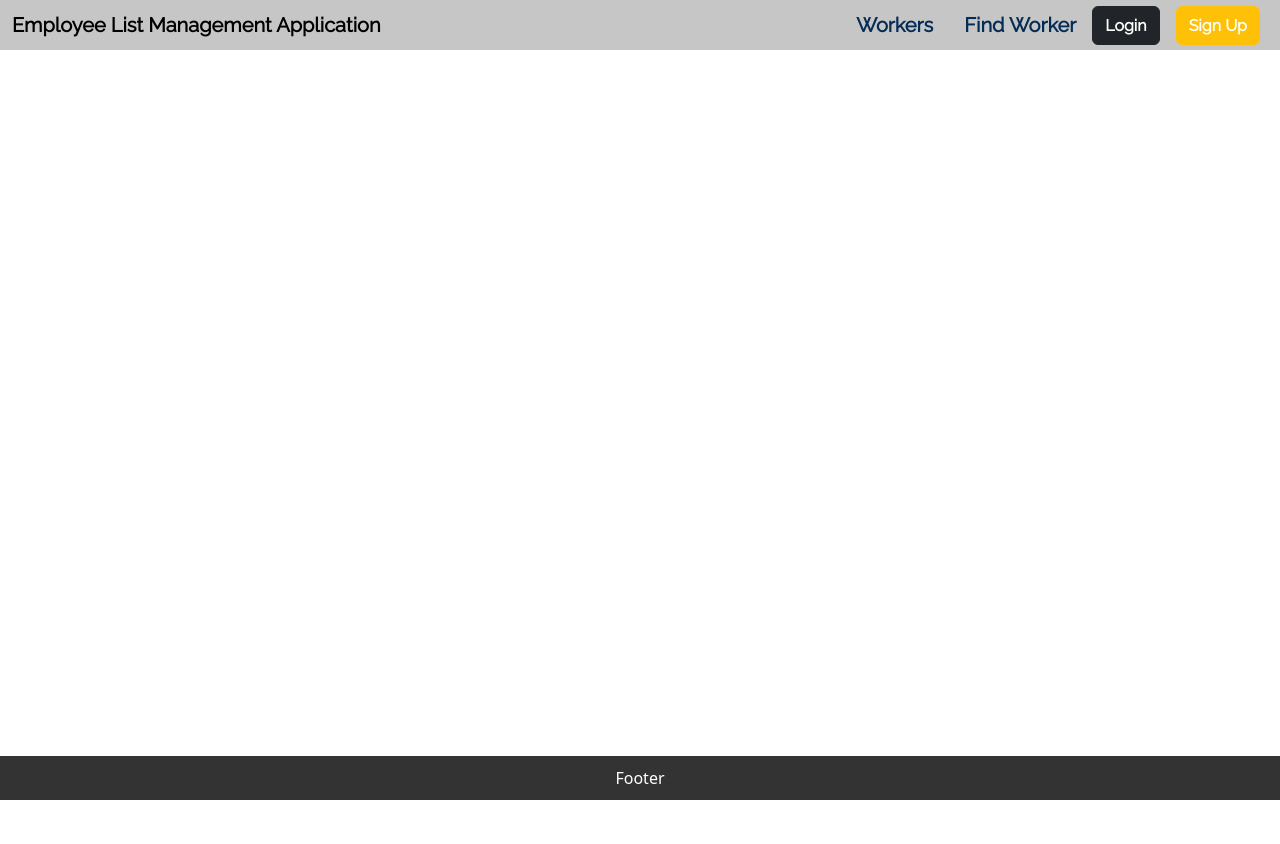
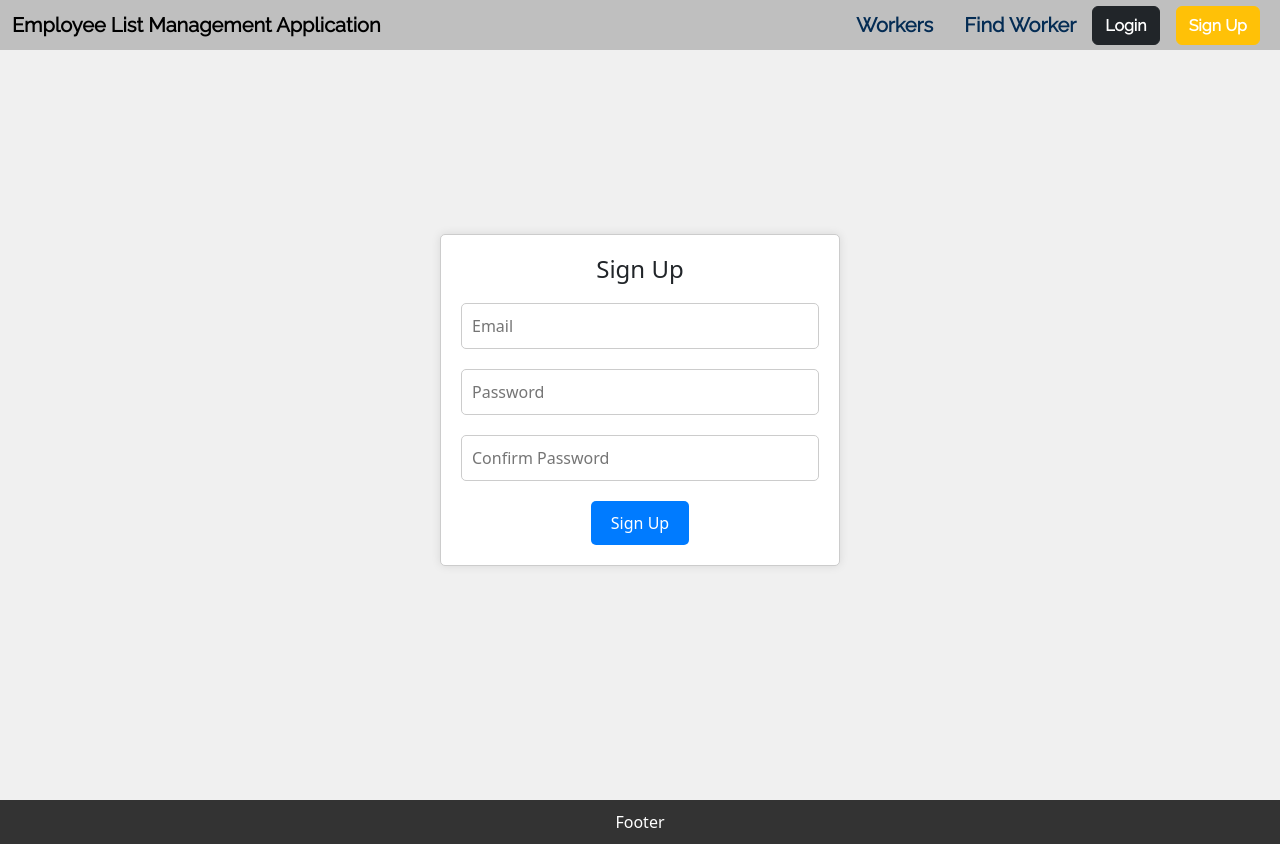
Before and after one commit to osemenets21/Employee-List-Management-Application, a React (Create React App) app: page /sign-up in a window 1280 px wide. Before the commit the page ends 800 px from the top, so only its background shows below. Built offline with nearby package versions, Linux system fonts and the light colour scheme; data requests are answered from the project's data file.

Commit message:
create page SignUp

```diff
--- a/src/App.tsx
+++ b/src/App.tsx
@@ -6,7 +6,7 @@ import { WorkersList } from "./pages/WorkersList/WorkersList";
 import { Footer } from "./components/Footer/Footer";
 import { NavBar } from "./components/NavBar/NavBar";
 import { Login } from "./pages/Login/Login";
-import { SingUp } from "./pages/SingUp/SingUp";
+import { SignUp } from "./pages/SingUp/SingUp";
 import { FindWorkers } from "./pages/FindWorkers/FindWorkers";
 
 function App() {
@@ -18,7 +18,7 @@ function App() {
           <Route path="/" element={<Home />} />
           <Route path="/workers-list" element={<WorkersList />} />
           <Route path="/login" element={<Login />} />
-          <Route path="/sing-up" element={<SingUp />} />
+          <Route path="/sign-up" element={<SignUp />} />
           <Route path="/find-workers" element={<FindWorkers />} />
         </Routes>
       </main>
--- /dev/null
+++ b/src/pages/SingUp/SignUp.scss
@@ -0,0 +1,55 @@
+.signup-page {
+    display: flex;
+    justify-content: center;
+    align-items: center;
+    height: 100vh;
+    background-color: #f0f0f0;
+  }
+
+  .signup-form {
+    background-color: #fff;
+    border: 1px solid #ccc;
+    padding: 20px;
+    border-radius: 5px;
+    box-shadow: 0 0 10px rgba(0, 0, 0, 0.1);
+    max-width: 400px;
+    width: 100%;
+    text-align: center;
+
+    h1 {
+      font-size: 24px;
+    }
+
+    .input-group {
+      margin: 20px 0;
+
+      input {
+        width: 100%;
+        padding: 10px;
+        border: 1px solid #ccc;
+        border-radius: 5px;
+        font-size: 16px;
+      }
+
+      &.error {
+        input {
+          border-color: #ff0000;
+        }
+      }
+    }
+
+    .error-message {
+      color: #ff0000;
+      font-size: 14px;
+    }
+
+    button {
+      background-color: #007bff;
+      color: #fff;
+      border: none;
+      border-radius: 5px;
+      padding: 10px 20px;
+      font-size: 16px;
+      cursor: pointer;
+    }
+  }
--- a/src/pages/SingUp/SingUp.tsx
+++ b/src/pages/SingUp/SingUp.tsx
@@ -1,7 +1,82 @@
-import React from 'react'
+import React, { useState } from 'react';
+import './SignUp.scss';
 
-export const SingUp = () => {
+export const SignUp: React.FC = () => {
+//   const [username, setUsername] = useState('');
+  const [password, setPassword] = useState('');
+  const [confirmPassword, setConfirmPassword] = useState('');
+  const [passwordError, setPasswordError] = useState('');
+  const [email, setEmail] = useState('');
+  const [emailError, setEmailError] = useState('');
+
+  const validateEmail = (email: string) => {
+    const emailPattern = /^[a-zA-Z0-9._-]+@[a-zA-Z0-9.-]+\.[a-zA-Z]{2,4}$/;
+    return emailPattern.test(email);
+  };
+
+  const validatePassword = (password: string) => {
+    return password.length >= 8;
+  };
+
+  const handleSignUp = () => {
+    setEmailError('');
+    setPasswordError('');
+
+    if (!validateEmail(email)) {
+      setEmailError("Invalid email address");
+      return;
+    }
+
+    if (password !== confirmPassword) {
+      setPasswordError("Passwords do not match.");
+      return;
+    }
+
+    if (!validatePassword(password)) {
+      setPasswordError("Password must be at least 8 characters long.");
+      return;
+    }
+
+    // Add your logic for user registration here.
+    // For example, you can make a request to a server to create the account.
+
+    // Reset the password and email error messages
+    setPasswordError('');
+    setEmailError('');
+  };
+
   return (
-    <div>SingUp</div>
-  )
-}
+    <div className="signup-page">
+      <div className="signup-form">
+        <h1>Sign Up</h1>
+        <div className={`input-group ${emailError ? 'error' : ''}`}>
+          <input
+            type="text"
+            placeholder="Email"
+            value={email}
+            onChange={(e) => setEmail(e.target.value)}
+          />
+        </div>
+        <div className={`input-group ${passwordError ? 'error' : ''}`}>
+          <input
+            type="password"
+            placeholder="Password"
+            value={password}
+            onChange={(e) => setPassword(e.target.value)}
+          />
+        </div>
+        <div className={`input-group ${passwordError ? 'error' : ''}`}>
+          <input
+            type="password"
+            placeholder="Confirm Password"
+            value={confirmPassword}
+            onChange={(e) => setConfirmPassword(e.target.value)}
+          />
+        </div>
+        {emailError && <div className="error-message">{emailError}</div>}
+        {passwordError && <div className="error-message">{passwordError}</div>}
+        <button onClick={handleSignUp}>Sign Up</button>
+      </div>
+    </div>
+  );
+};
```
